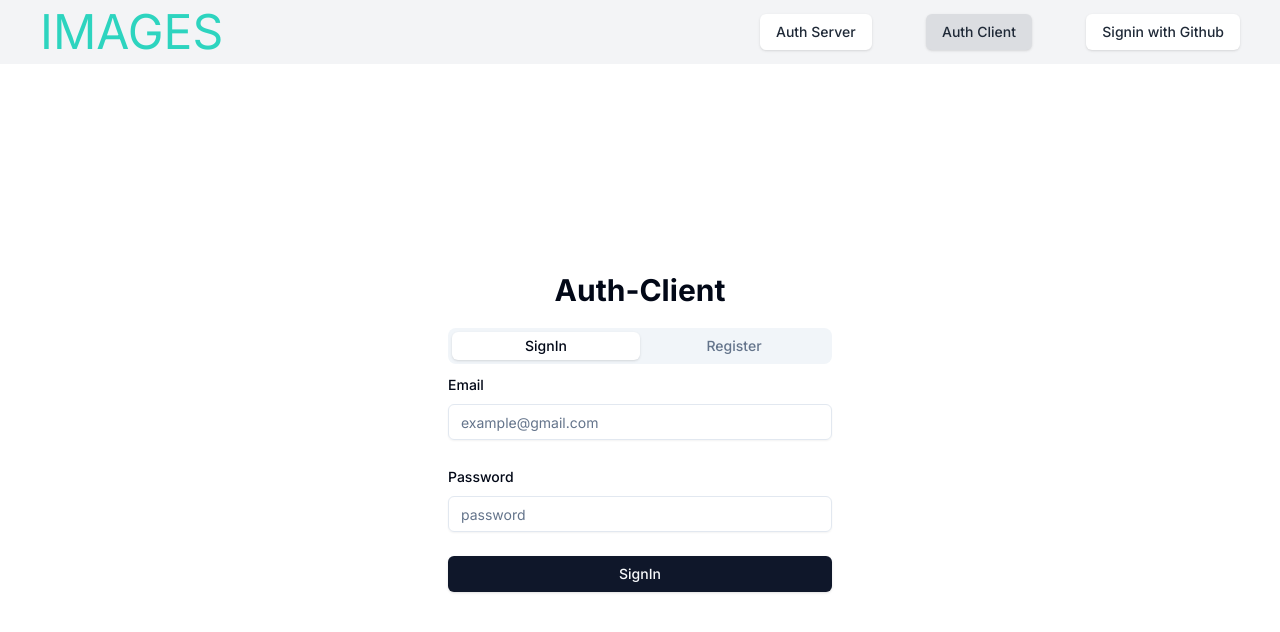
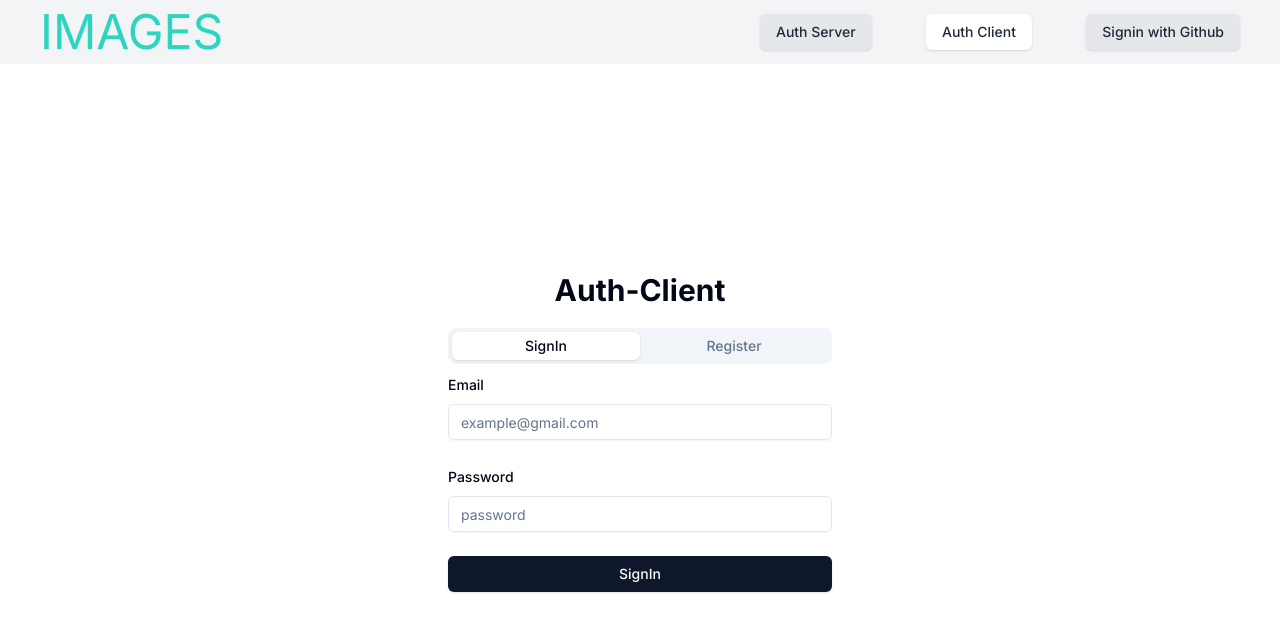
Before and after one commit to jergra/images-next14-supabase, a Next.js app: page /auth-client in a window 1280 px wide. Shown: the top 632 px of the page. Built offline with nearby package versions, Linux system fonts and the light colour scheme; no server answers.

Commit message:
nav buttons

```diff
--- a/app/auth-client/page.tsx
+++ b/app/auth-client/page.tsx
@@ -18,9 +18,9 @@ export default async function page() {
 			<div className='w-full flex justify-between h-16 items-center py-2 px-10 bg-gray-100'>
 				<div className='text-5xl text-teal-400'>IMAGES</div>
 				<div className='flex justify-between w-2/5'>
-					<Link href="/auth-server"><Button className='bg-white text-gray-800 shadow hover:bg-primary/10'>Auth Server</Button></Link>
-					<Link href="/auth-client"><Button className='bg-primary/10 text-gray-800 shadow hover:bg-primary/10'>Auth Client</Button></Link>
-					<Link href="/oauth"><Button className='bg-white text-gray-800 shadow hover:bg-primary/10'>Signin with Github</Button></Link>
+					<Link href="/auth-server"><Button className='bg-gray-200 text-gray-800 shadow hover:bg-gray-300'>Auth Server</Button></Link>
+					<Link href="/auth-client"><Button className='bg-white text-gray-800 shadow hover:bg-white'>Auth Client</Button></Link>
+					<Link href="/oauth"><Button className='bg-gray-200 text-gray-800 shadow hover:bg-gray-300'>Signin with Github</Button></Link>
 				</div>
 			</div>
 			<div className="w-96 m-auto">
--- a/app/auth-server/page.tsx
+++ b/app/auth-server/page.tsx
@@ -18,9 +18,9 @@ export default async function page() {
 			<div className='w-full flex justify-between h-16 items-center py-2 px-10 bg-gray-100'>
 				<div className='text-5xl text-teal-400'>IMAGES</div>
 				<div className='flex justify-between w-2/5'>
-					<Link href="/auth-server"><Button className='bg-primary/10 text-gray-800 shadow hover:bg-primary/10'>Auth Server</Button></Link>
-					<Link href="/auth-client"><Button className='bg-white text-gray-800 shadow hover:bg-primary/10'>Auth Client</Button></Link>
-					<Link href='/oauth'><Button className='bg-white text-gray-800 shadow hover:bg-primary/10'>Signin with Github</Button></Link>
+					<Link href="/auth-server"><Button className='bg-white text-gray-800 shadow hover:bg-white'>Auth Server</Button></Link>
+					<Link href="/auth-client"><Button className='bg-gray-200 text-gray-800 shadow hover:bg-gray-300'>Auth Client</Button></Link>
+					<Link href='/oauth'><Button className='bg-gray-200 text-gray-800 shadow hover:bg-gray-300'>Signin with Github</Button></Link>
 				</div>
 				</div>
 			<div className="w-96 m-auto">
```
Also changed, not shown: README.txt.
